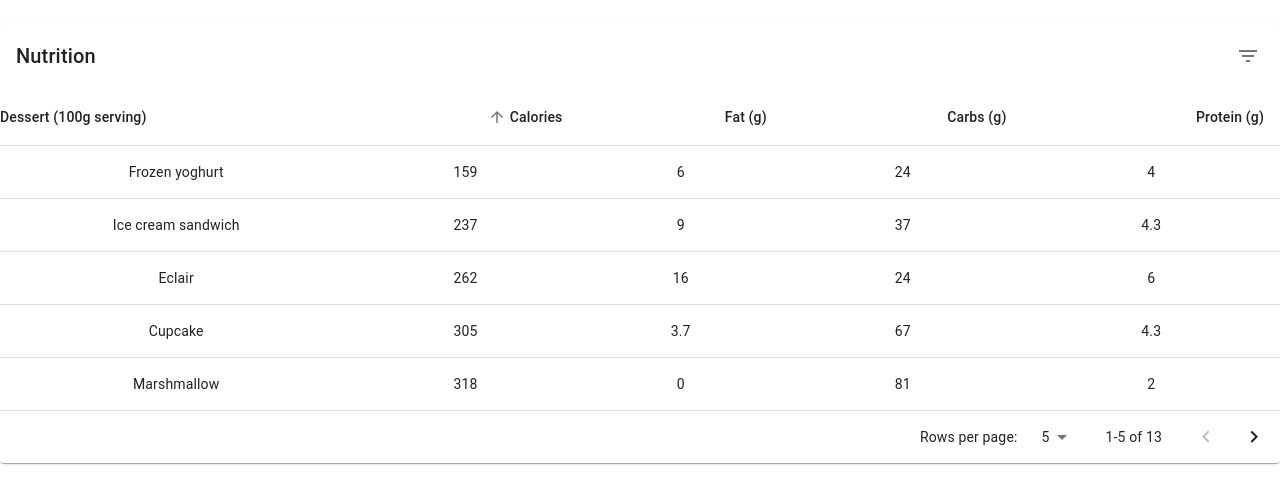
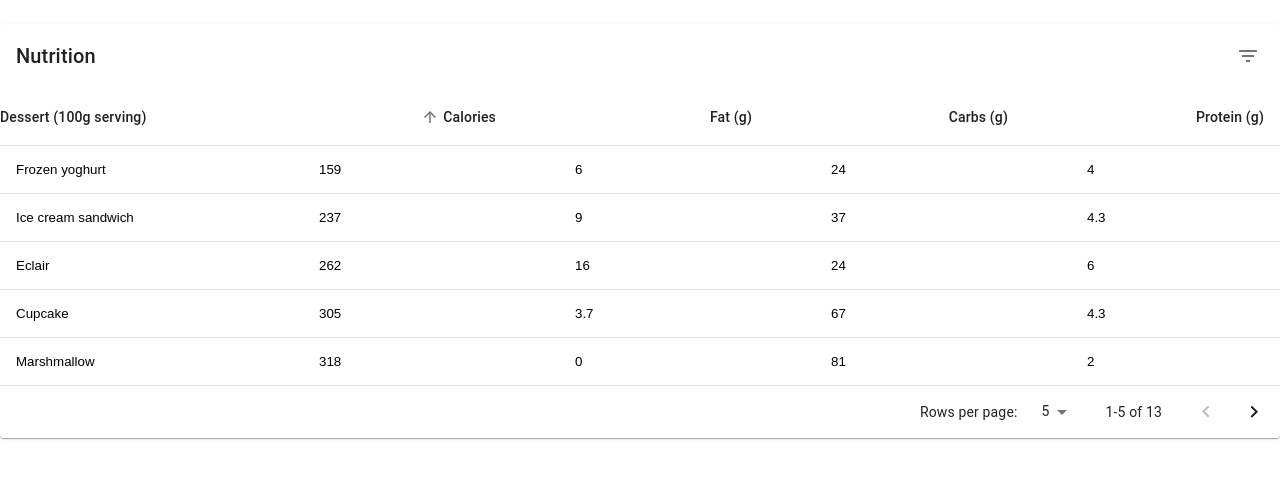
Before and after one commit to uraman2000/treasury-pdc, a React (Create React App) app: page / in a window 1280 px wide. Shown: the top 504 px of the page. Built offline with nearby package versions, Linux system fonts and the light colour scheme.

Commit message:
editable collumn input has been set but the value still solving

```diff
--- a/src/Components/EditableTable.tsx
+++ b/src/Components/EditableTable.tsx
@@ -1,4 +1,4 @@
-import React from "react";
+import React, { useState } from "react";
 import clsx from "clsx";
 import { createStyles, lighten, makeStyles, Theme } from "@material-ui/core/styles";
 import Table from "@material-ui/core/Table";
@@ -165,6 +165,19 @@ const useStyles = makeStyles((theme: Theme) =>
       position: "absolute",
       top: 20,
       width: 1
+    },
+    hoverCell: {
+      "& td": {
+        padding: "0px",
+        "& input": {
+          padding: "16px",
+          cursor: "pointer",
+          border: "none",
+          "&:hover": {
+            background: "rgba(0, 0, 0, 0.07)"
+          }
+        }
+      }
     }
   })
 );
@@ -205,6 +218,10 @@ export default function EditableTable() {
 
   const emptyRows = rowsPerPage - Math.min(rowsPerPage, rows.length - page * rowsPerPage);
 
+  const [state, setState] = useState({
+    firstName: ""
+  });
+
   return (
     <div className={classes.root}>
       <Paper className={classes.paper}>
@@ -226,16 +243,23 @@ export default function EditableTable() {
                 .map((row, index) => {
                   const isItemSelected = isSelected(row.name);
                   const labelId = `enhanced-table-checkbox-${index}`;
-
                   return (
-                    <TableRow hover tabIndex={-1} key={row.name} selected={isItemSelected}>
-                      <TableCell align="center" component="th" id={labelId} scope="row" padding="none">
-                        {row.name}
+                    <TableRow className={classes.hoverCell} tabIndex={-1} key={row.name} selected={isItemSelected}>
+                      <TableCell id={labelId} scope="row">
+                        <input type="text" value={row.name} />
                       </TableCell>
-                      <TableCell align="center">{row.calories}</TableCell>
-                      <TableCell align="center">{row.fat}</TableCell>
-                      <TableCell align="center">{row.carbs}</TableCell>
-                      <TableCell align="center">{row.protein}</TableCell>
+                      <TableCell align="right">
+                        <input type="text" value={row.calories} />
+                      </TableCell>
+                      <TableCell align="right">
+                        <input type="text" value={row.fat} />
+                      </TableCell>
+                      <TableCell align="right">
+                        <input type="text" value={row.carbs} />
+                      </TableCell>
+                      <TableCell align="right">
+                        <input type="text" value={row.protein} />
+                      </TableCell>
                     </TableRow>
                   );
                 })}
```
